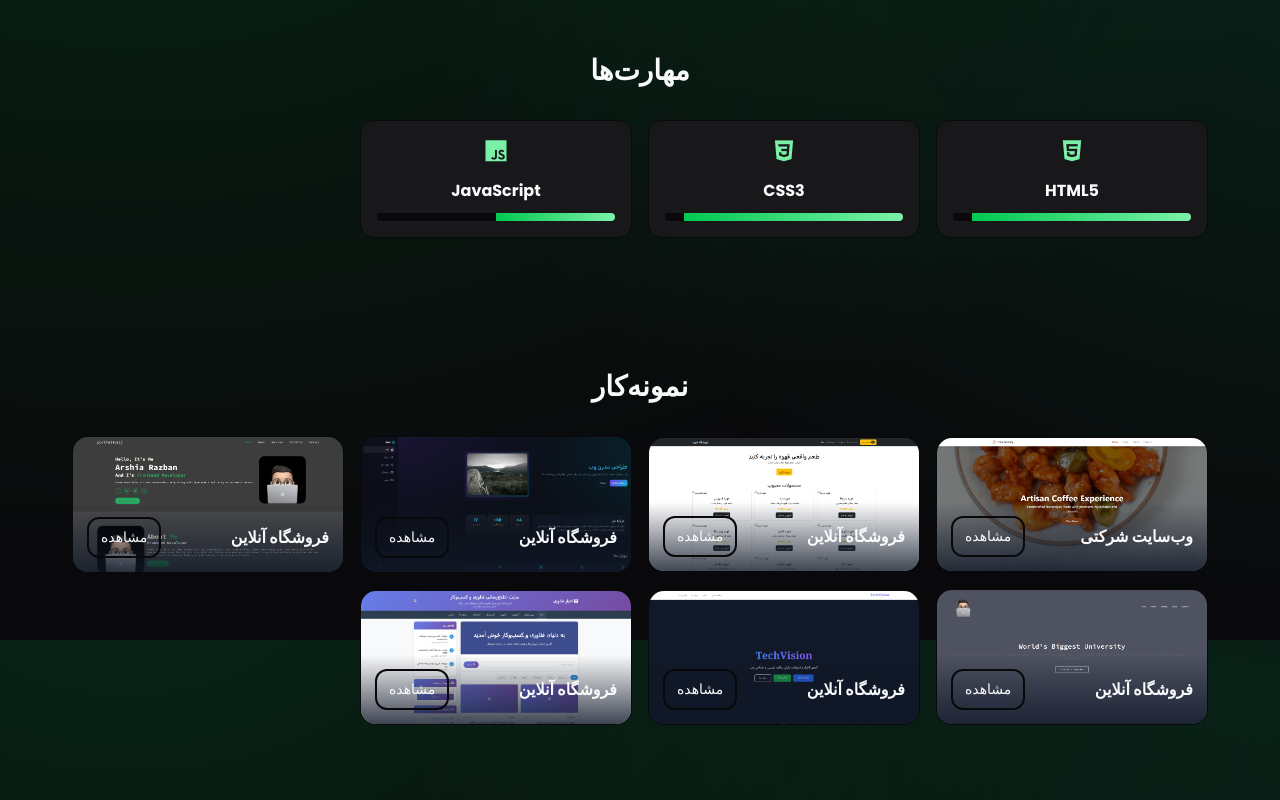
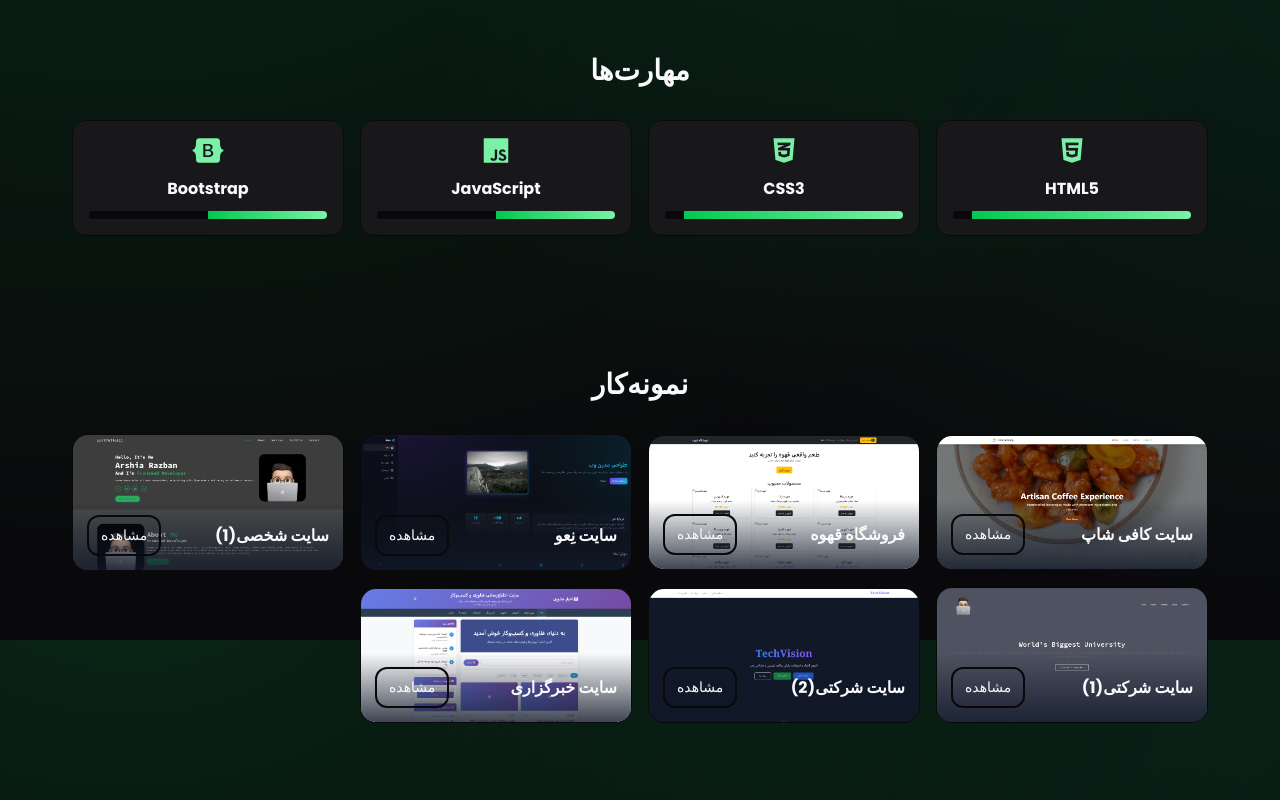
Before and after one commit to ArshiaRazban/razdevelop, a plain HTML site: page index.html in a window 1280 px wide. Shown: the part 960-1760 px from the top of the page. Drawn offline with nearby package versions, Linux system fonts and the light colour scheme.

Commit message:
Add files via upload

```diff
--- a/index.html
+++ b/index.html
@@ -7,6 +7,7 @@
 
     <!-- icons -->
     <link href='https://unpkg.com/boxicons@2.1.4/css/boxicons.min.css' rel='stylesheet'>
+    <script src="https://kit.fontawesome.com/55129f18df.js" crossorigin="anonymous"></script>
 
     <!-- font -->
     <link rel="preconnect" href="https://fonts.googleapis.com">
@@ -74,25 +75,25 @@
             <h2 class="section-title">مهارت‌ها</h2>
             <div class="skills-grid">
                 <div class="skill">
-                    <i class='bx bxl-html5'></i>
+                    <i class="fa-brands fa-html5"></i>
                     <h3>HTML5</h3>
                     <div class="bar"><span style="width: 92%"></span></div>
                 </div>
                 <div class="skill">
-                    <i class='bx bxl-css3'></i>
+                    <i class="fa-brands fa-css3-alt"></i>
                     <h3>CSS3</h3>
                     <div class="bar"><span style="width: 92%"></span></div>
                 </div>
                 <div class="skill">
-                    <i class='bx bxl-javascript'></i>
+                    <i class="fa-brands fa-js"></i>
                     <h3>JavaScript</h3>
                     <div class="bar"><span style="width: 50%"></span></div>
                 </div>
-                <!-- <div class="skill">
-                    <i class='bx bxl-react'></i>
-                    <h3>React</h3>
+                <div class="skill">
+                    <i class="fa-brands fa-bootstrap"></i>
+                    <h3>Bootstrap</h3>
                     <div class="bar"><span style="width: 50%"></span></div>
-                </div> -->
+                </div>
             </div>
         </section>
 
@@ -103,49 +104,49 @@
                 <article class="work-card">
                     <img src="img/coffee_shop_website_Global.png" alt="coffee_shop_website_Global">
                     <div class="work-info">
-                        <h3>وب‌سایت شرکتی</h3>
+                        <h3>سایت کافی شاپ</h3>
                         <a href="https://arshiarazban.github.io/coffee_shop_website_Global/" class="btn tiny">مشاهده</a>
                     </div>
                 </article>
                 <article class="work-card">
                     <img src="img/coffee_shop_website_IR.png" alt="coffee_shop_website_IR">
                     <div class="work-info">
-                        <h3>فروشگاه آنلاین</h3>
+                        <h3>فروشگاه قهوه</h3>
                         <a href="https://arshiarazban.github.io/coffee_shop_website_IR/" class="btn tiny">مشاهده</a>
                     </div>
                 </article>
                 <article class="work-card">
                     <img src="img/neo_portfolio.png" alt="neo_portfolio">
                     <div class="work-info">
-                        <h3>فروشگاه آنلاین</h3>
+                        <h3>سایت نِعو</h3>
                         <a href="https://arshiarazban.github.io/neo_portfolio/" class="btn tiny">مشاهده</a>
                     </div>
                 </article>
                 <article class="work-card">
                     <img src="img/portfolio_1.png" alt="portfolio_1">
                     <div class="work-info">
-                        <h3>فروشگاه آنلاین</h3>
+                        <h3>سایت شخصی(1)</h3>
                         <a href="https://arshiarazban.github.io/portfolio_1/" class="btn tiny">مشاهده</a>
                     </div>
                 </article>
                 <article class="work-card">
                     <img src="img/portfolio_3.png" alt="portfolio_3">
                     <div class="work-info">
-                        <h3>فروشگاه آنلاین</h3>
+                        <h3>سایت شرکتی(1)</h3>
                         <a href="https://arshiarazban.github.io/portfolio_3/" class="btn tiny">مشاهده</a>
                     </div>
                 </article>
                 <article class="work-card">
                     <img src="img/Technology_News_Agency.png" alt="Technology_News_Agency">
                     <div class="work-info">
-                        <h3>فروشگاه آنلاین</h3>
+                        <h3>سایت شرکتی(2)</h3>
                         <a href="https://arshiarazban.github.io/Technology_News_Agency/" class="btn tiny">مشاهده</a>
                     </div>
                 </article>
                 <article class="work-card">
                     <img src="img/Technology-and-business-information-site.png" alt="Technology-and-business-information-site">
                     <div class="work-info">
-                        <h3>فروشگاه آنلاین</h3>
+                        <h3>سایت خبرگزاری</h3>
                         <a href="https://arshiarazban.github.io/Technology-and-business-information-site/" class="btn tiny">مشاهده</a>
                     </div>
                 </article>
@@ -168,7 +169,7 @@
 
 
         <footer class="footer">
-            <p>© 2025 Neo Portfolio. همه حقوق محفوظ است.</p>
+            <p>© 2025 Raz_develop Portfolio | همه حقوق محفوظ است.</p>
             <a class="to-top" href="#home" aria-label="back to top"><i class='bx bx-up-arrow-alt'></i></a>
         </footer>
     </main>
```
